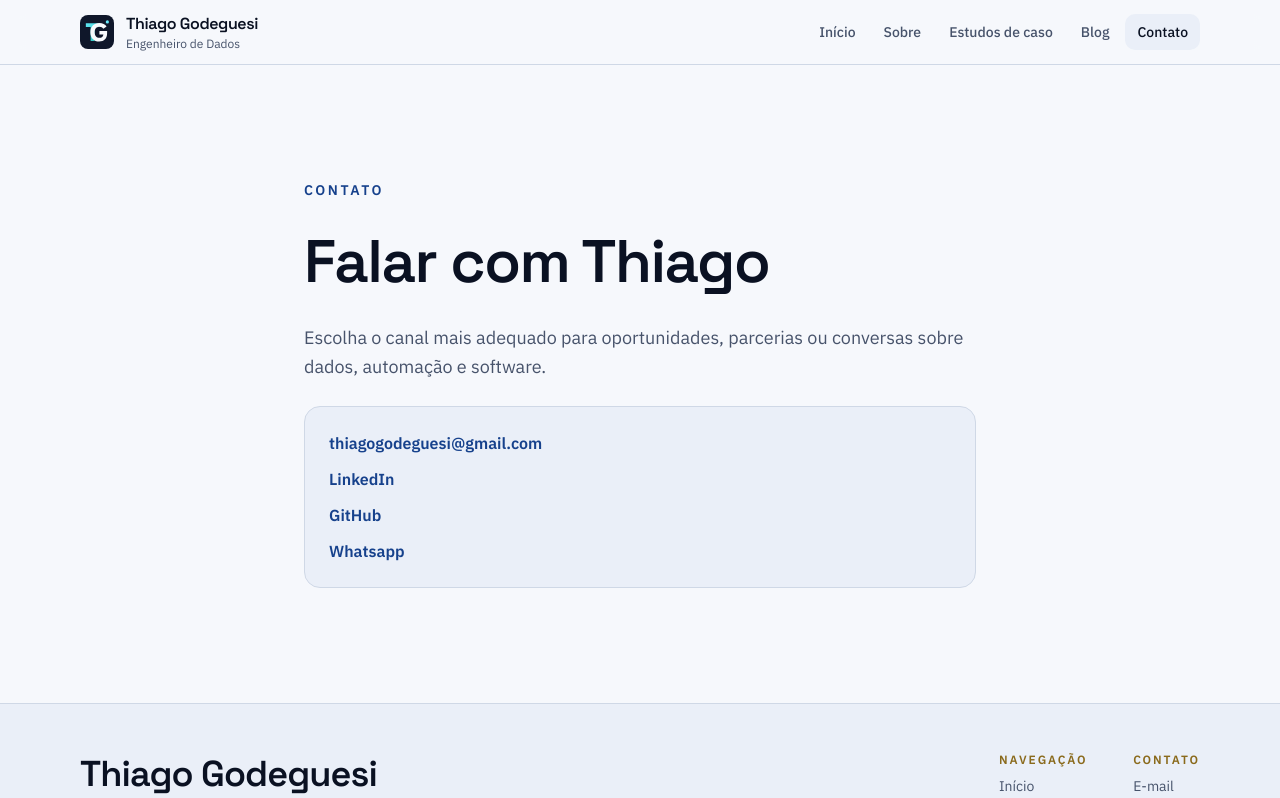
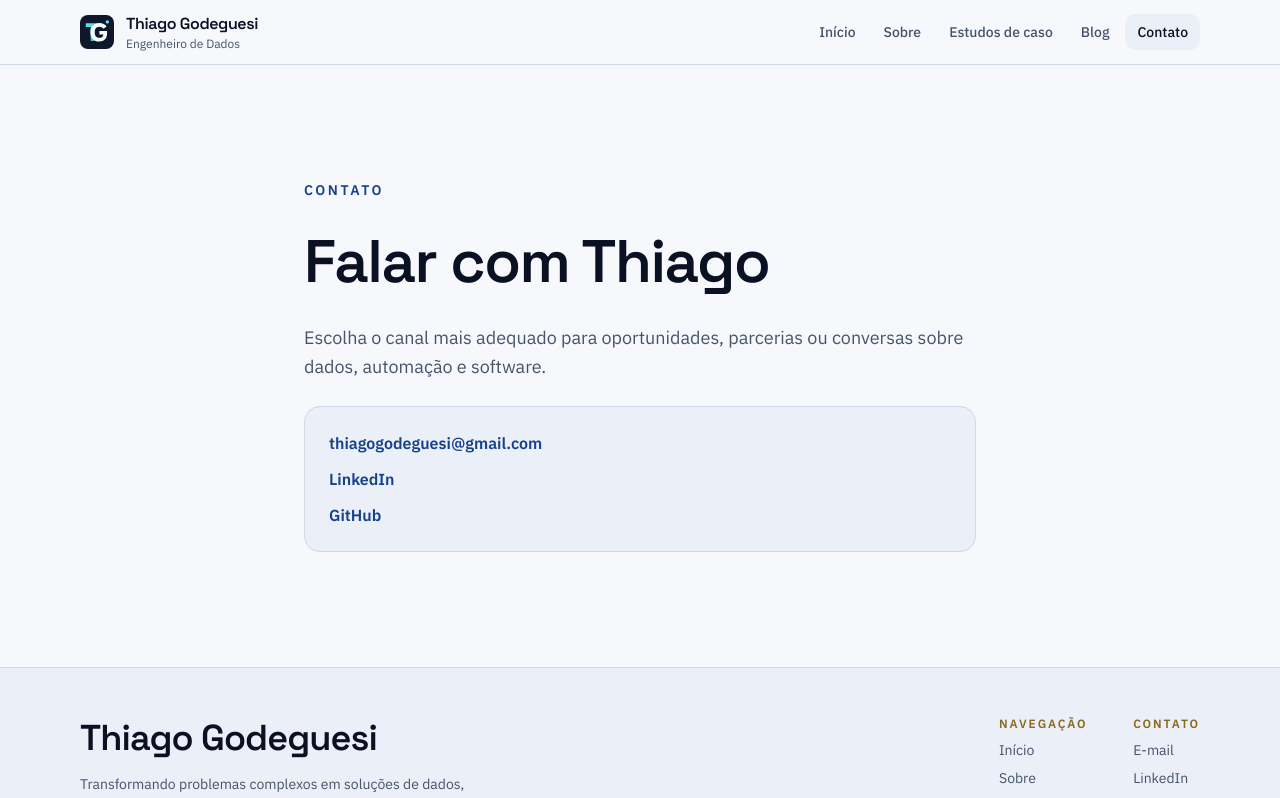
Before and after one commit to thiagogodeguesi/Godeguesi, a Next.js app: page /contato in a window 1280 px wide. Shown: the top 798 px of the page. Built offline with nearby package versions, Linux system fonts and the light colour scheme; no server answers.

Commit message:
Remove Whatsapp link from contacts
Removed the Whatsapp link from the contacts section.

```diff
--- a/src/app/contato/page.tsx
+++ b/src/app/contato/page.tsx
@@ -58,17 +58,6 @@ export default function ContactPage() {
                   GitHub
                 </a>
               </li>
-              <li>
-                <a
-                  aria-label={`Abrir GitHub de ${siteConfig.professionalName} em nova aba`}
-                  className="font-semibold text-accent hover:text-accent-strong"
-                  href={siteConfig.contacts.github}
-                  rel="noopener noreferrer"
-                  target="_blank"
-                >
-                  Whatsapp
-                </a>
-              </li>
             </ul>
           </section>
         </article>
```
